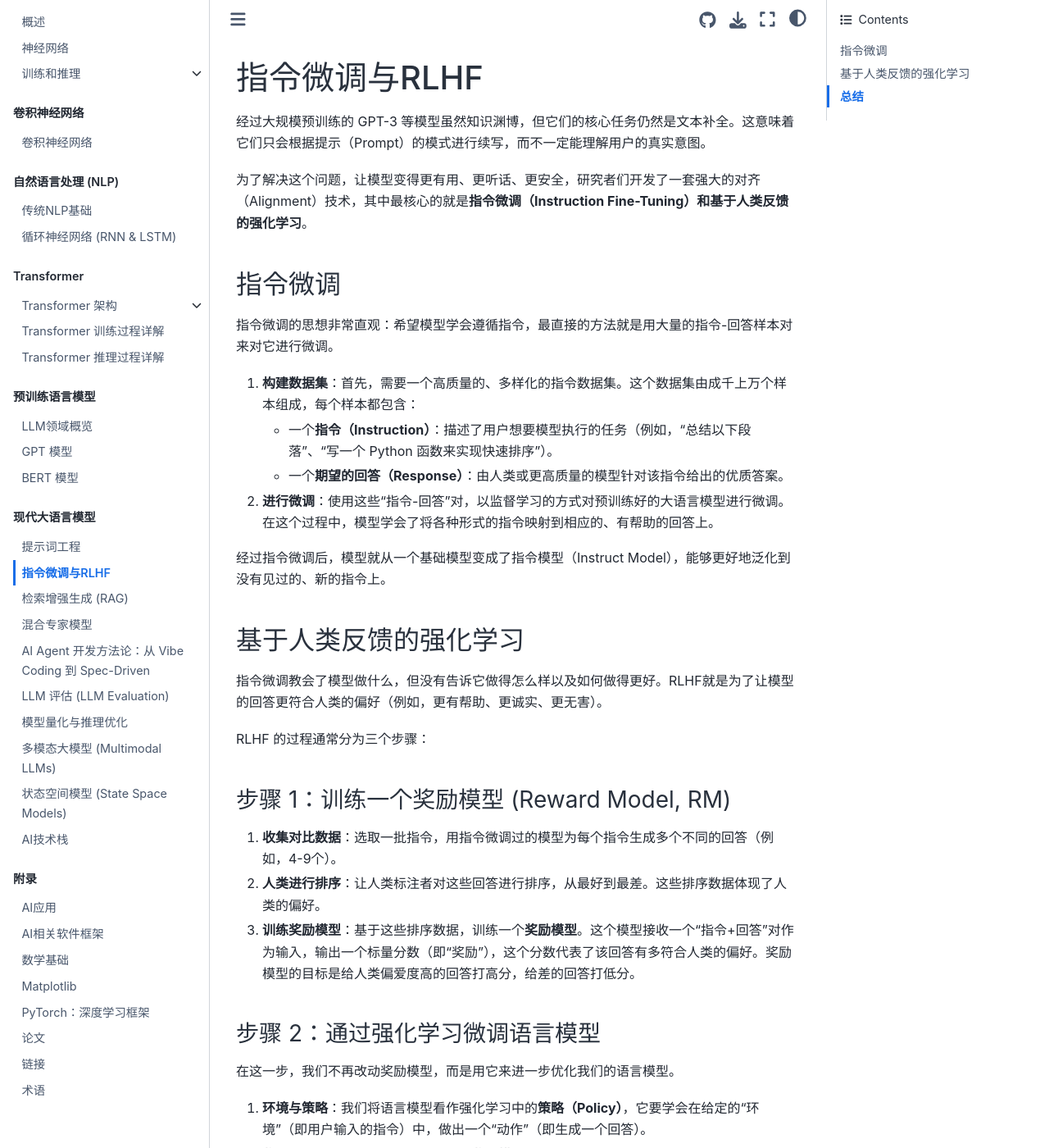
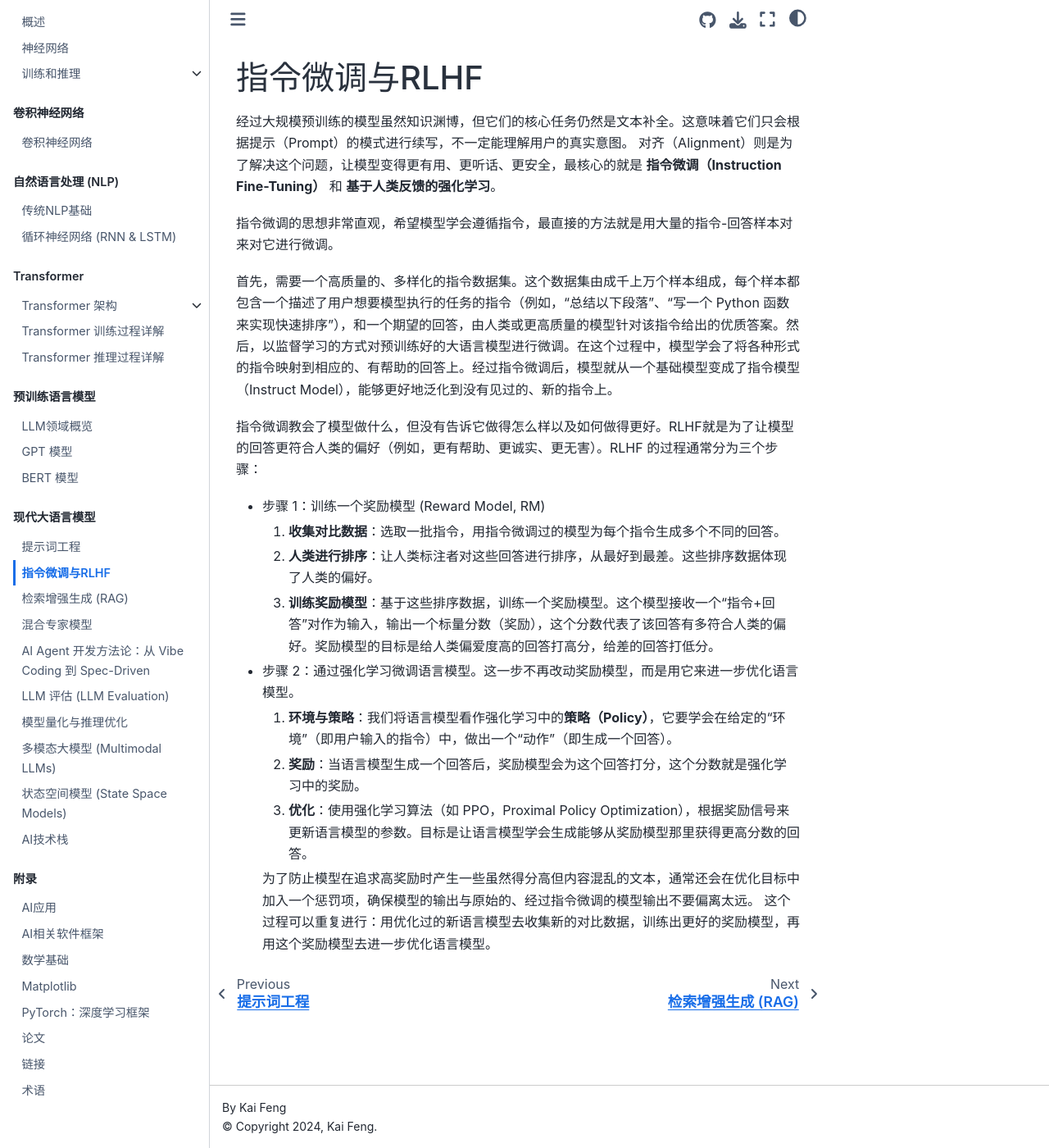
Before and after one commit to kaifeng/llm-learn, a Sphinx documentation site: the page built from source/part_modern_llms/instruction_tuning_rlhf.md, in a window 1280 px wide and 1400 px high. Shown: the whole window at 82% size. Built offline with Sphinx 7.4.7 and the Sphinx Book theme 1.1.4, drawn with Linux system fonts in a browser that asks for light colours; some of the changed text lies outside the part shown.

Commit message:
Rewording

```diff
--- a/source/part_modern_llms/instruction_tuning_rlhf.md
+++ b/source/part_modern_llms/instruction_tuning_rlhf.md
@@ -1,47 +1,25 @@
 # 指令微调与RLHF
 
-经过大规模预训练的 GPT-3 等模型虽然知识渊博，但它们的核心任务仍然是文本补全。这意味着它们只会根据提示（Prompt）的模式进行续写，而不一定能理解用户的真实意图。
+经过大规模预训练的模型虽然知识渊博，但它们的核心任务仍然是文本补全。这意味着它们只会根据提示（Prompt）的模式进行续写，不一定能理解用户的真实意图。
+对齐（Alignment）则是为了解决这个问题，让模型变得更有用、更听话、更安全，最核心的就是 **指令微调（Instruction Fine-Tuning）** 和 **基于人类反馈的强化学习**。
 
-为了解决这个问题，让模型变得更有用、更听话、更安全，研究者们开发了一套强大的对齐（Alignment）技术，其中最核心的就是**指令微调（Instruction Fine-Tuning）**和**基于人类反馈的强化学习**。
+指令微调的思想非常直观，希望模型学会遵循指令，最直接的方法就是用大量的指令-回答样本对来对它进行微调。
 
-## 指令微调
+首先，需要一个高质量的、多样化的指令数据集。这个数据集由成千上万个样本组成，每个样本都包含一个描述了用户想要模型执行的任务的指令（例如，“总结以下段落”、“写一个 Python 函数来实现快速排序”），和一个期望的回答，由人类或更高质量的模型针对该指令给出的优质答案。然后，以监督学习的方式对预训练好的大语言模型进行微调。在这个过程中，模型学会了将各种形式的指令映射到相应的、有帮助的回答上。经过指令微调后，模型就从一个基础模型变成了指令模型（Instruct Model），能够更好地泛化到没有见过的、新的指令上。
 
-指令微调的思想非常直观：希望模型学会遵循指令，最直接的方法就是用大量的指令-回答样本对来对它进行微调。
+指令微调教会了模型做什么，但没有告诉它做得怎么样以及如何做得更好。RLHF就是为了让模型的回答更符合人类的偏好（例如，更有帮助、更诚实、更无害）。RLHF 的过程通常分为三个步骤：
 
-1.  **构建数据集**：首先，需要一个高质量的、多样化的指令数据集。这个数据集由成千上万个样本组成，每个样本都包含：
-    -   一个**指令（Instruction）**：描述了用户想要模型执行的任务（例如，“总结以下段落”、“写一个 Python 函数来实现快速排序”）。
-    -   一个**期望的回答（Response）**：由人类或更高质量的模型针对该指令给出的优质答案。
+- 步骤 1：训练一个奖励模型 (Reward Model, RM)
 
-2.  **进行微调**：使用这些“指令-回答”对，以监督学习的方式对预训练好的大语言模型进行微调。在这个过程中，模型学会了将各种形式的指令映射到相应的、有帮助的回答上。
+  1.  **收集对比数据**：选取一批指令，用指令微调过的模型为每个指令生成多个不同的回答。
+  2.  **人类进行排序**：让人类标注者对这些回答进行排序，从最好到最差。这些排序数据体现了人类的偏好。
+  3.  **训练奖励模型**：基于这些排序数据，训练一个奖励模型。这个模型接收一个“指令+回答”对作为输入，输出一个标量分数（奖励），这个分数代表了该回答有多符合人类的偏好。奖励模型的目标是给人类偏爱度高的回答打高分，给差的回答打低分。
 
-经过指令微调后，模型就从一个基础模型变成了指令模型（Instruct Model），能够更好地泛化到没有见过的、新的指令上。
+- 步骤 2：通过强化学习微调语言模型。这一步不再改动奖励模型，而是用它来进一步优化语言模型。
 
-## 基于人类反馈的强化学习
+  1.  **环境与策略**：我们将语言模型看作强化学习中的**策略（Policy）**，它要学会在给定的“环境”（即用户输入的指令）中，做出一个“动作”（即生成一个回答）。
+  2.  **奖励**：当语言模型生成一个回答后，奖励模型会为这个回答打分，这个分数就是强化学习中的奖励。
+  3.  **优化**：使用强化学习算法（如 PPO，Proximal Policy Optimization），根据奖励信号来更新语言模型的参数。目标是让语言模型学会生成能够从奖励模型那里获得更高分数的回答。
 
-指令微调教会了模型做什么，但没有告诉它做得怎么样以及如何做得更好。RLHF就是为了让模型的回答更符合人类的偏好（例如，更有帮助、更诚实、更无害）。
-
-RLHF 的过程通常分为三个步骤：
-
-### 步骤 1：训练一个奖励模型 (Reward Model, RM)
-
-1.  **收集对比数据**：选取一批指令，用指令微调过的模型为每个指令生成多个不同的回答（例如，4-9个）。
-2.  **人类进行排序**：让人类标注者对这些回答进行排序，从最好到最差。这些排序数据体现了人类的偏好。
-3.  **训练奖励模型**：基于这些排序数据，训练一个**奖励模型**。这个模型接收一个“指令+回答”对作为输入，输出一个标量分数（即“奖励”），这个分数代表了该回答有多符合人类的偏好。奖励模型的目标是给人类偏爱度高的回答打高分，给差的回答打低分。
-
-### 步骤 2：通过强化学习微调语言模型
-
-在这一步，我们不再改动奖励模型，而是用它来进一步优化我们的语言模型。
-
-1.  **环境与策略**：我们将语言模型看作强化学习中的**策略（Policy）**，它要学会在给定的“环境”（即用户输入的指令）中，做出一个“动作”（即生成一个回答）。
-2.  **奖励**：当语言模型生成一个回答后，**奖励模型**会为这个回答打分，这个分数就是强化学习中的**奖励（Reward）**。
-3.  **优化**：使用强化学习算法（如 PPO，Proximal Policy Optimization），根据奖励信号来更新语言模型的参数。目标是让语言模型学会生成能够从奖励模型那里获得更高分数的回答。
-
-为了防止模型在追求高奖励时产生一些虽然得分高但内容混乱的文本，通常还会在优化目标中加入一个惩罚项，确保模型的输出与原始的、经过指令微调的模型输出不要偏离太远。
-
-### 步骤 3（可选）：重复迭代
-
-这个过程可以重复进行：用优化过的新语言模型去收集新的对比数据，训练出更好的奖励模型，再用这个奖励模型去进一步优化语言模型。
-
-## 总结
-
-指令微调和 RLHF 是将大型语言模型从理论变为实用、可靠的 AI 助手的关键技术。指令微调教会模型理解和遵循指令，而 RLHF 则进一步将模型的行为与复杂、微妙的人类价值观和偏好对齐，使其回答更有帮助、更安全、更符合人类的期望。这套组合拳是 ChatGPT 等对话式 AI 取得巨大成功的核心秘诀。
+  为了防止模型在追求高奖励时产生一些虽然得分高但内容混乱的文本，通常还会在优化目标中加入一个惩罚项，确保模型的输出与原始的、经过指令微调的模型输出不要偏离太远。
+  这个过程可以重复进行：用优化过的新语言模型去收集新的对比数据，训练出更好的奖励模型，再用这个奖励模型去进一步优化语言模型。
```
